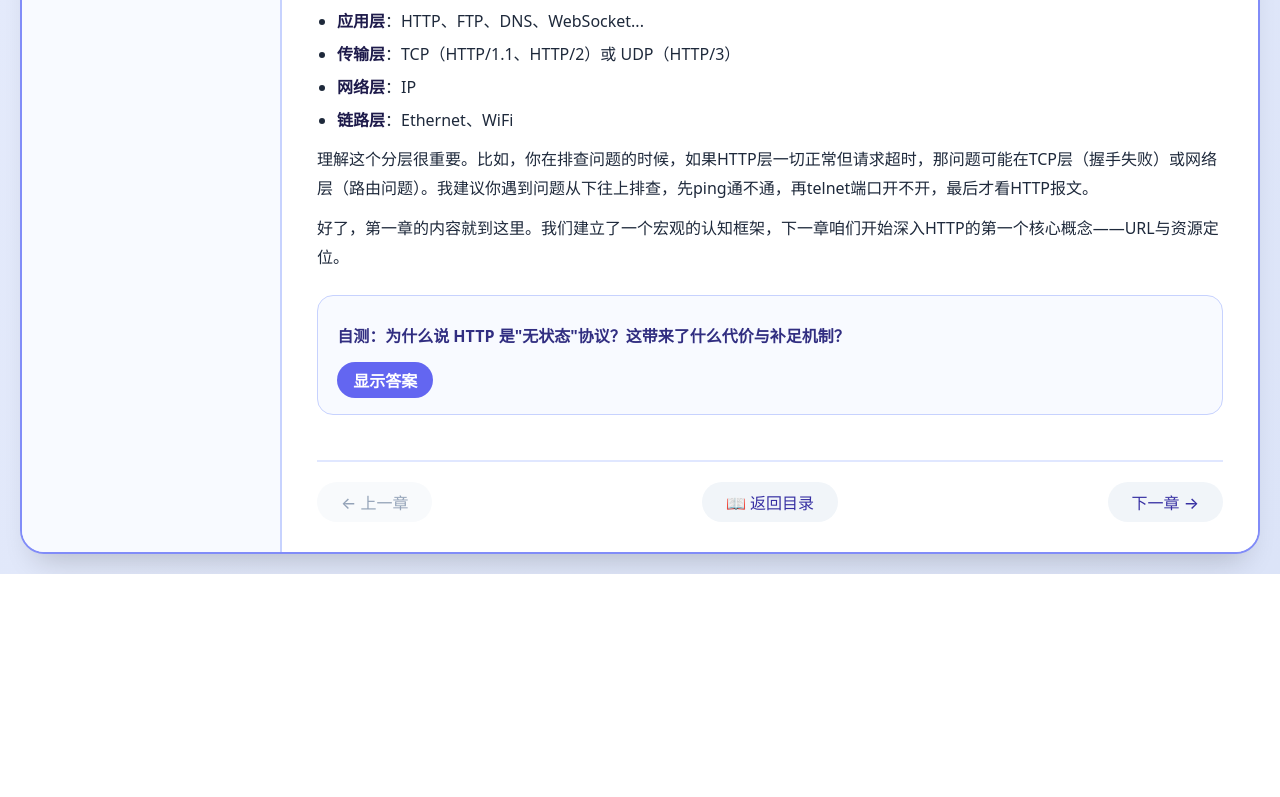
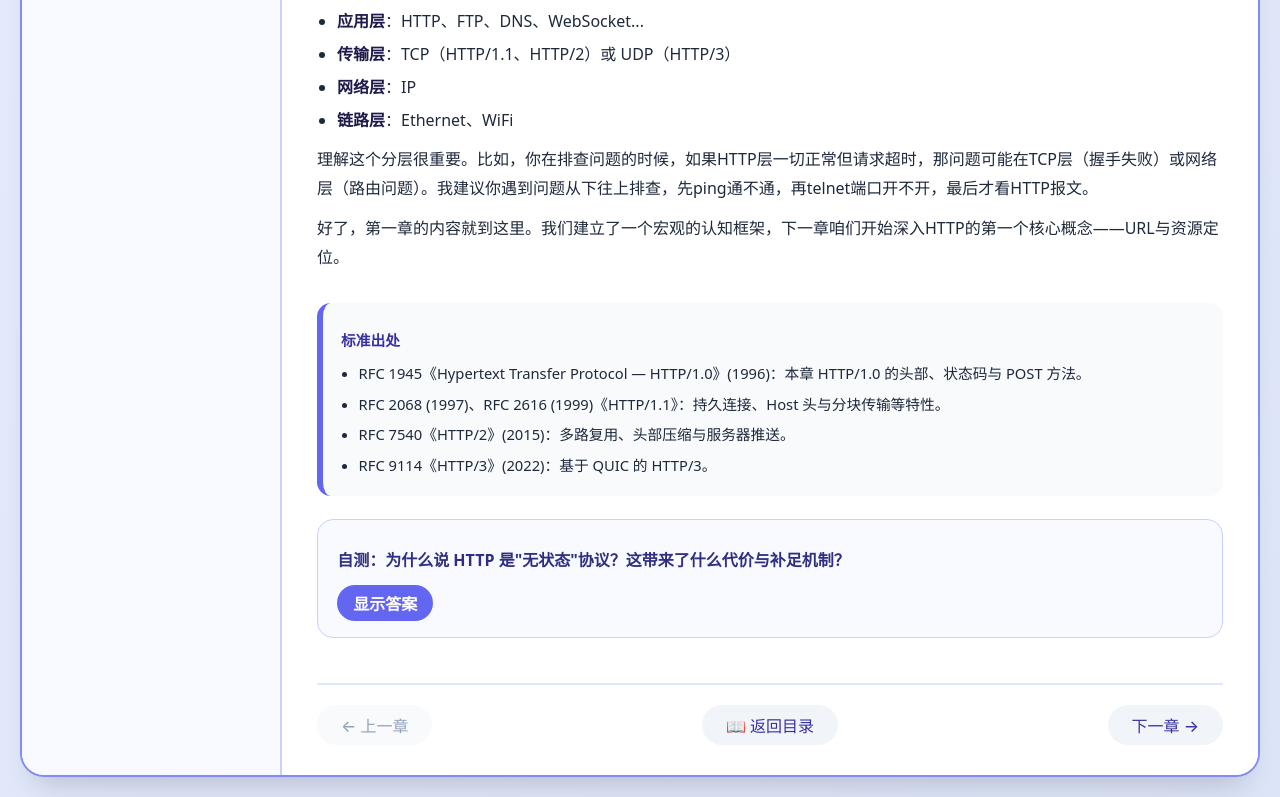
Before and after one commit to 1998x-stack/HTTP-protocol-tutorial, a plain HTML site: page 01.html in a window 1280 px wide. Shown: the part 2525-3322 px from the top of the page. Before the commit the page ends 3099 px from the top, so only its background shows below. Drawn offline with Linux system fonts and the light colour scheme.

Commit message:
docs(http-tutorial): 第1–3章补充标准出处（RFC 引用）

```diff
--- a/01.html
+++ b/01.html
@@ -308,6 +308,16 @@
 	<p>理解这个分层很重要。比如，你在排查问题的时候，如果HTTP层一切正常但请求超时，那问题可能在TCP层（握手失败）或网络层（路由问题）。我建议你遇到问题从下往上排查，先ping通不通，再telnet端口开不开，最后才看HTTP报文。</p>
 
 	<p>好了，第一章的内容就到这里。我们建立了一个宏观的认知框架，下一章咱们开始深入HTTP的第一个核心概念——URL与资源定位。</p>
+        <aside class="references" aria-label="标准出处">
+          <p class="ref-title">标准出处</p>
+          <ul>
+            <li>RFC 1945《Hypertext Transfer Protocol — HTTP/1.0》(1996)：本章 HTTP/1.0 的头部、状态码与 POST 方法。</li>
+            <li>RFC 2068 (1997)、RFC 2616 (1999)《HTTP/1.1》：持久连接、Host 头与分块传输等特性。</li>
+            <li>RFC 7540《HTTP/2》(2015)：多路复用、头部压缩与服务器推送。</li>
+            <li>RFC 9114《HTTP/3》(2022)：基于 QUIC 的 HTTP/3。</li>
+          </ul>
+        </aside>
+
         <aside class="self-check">
           <p class="q">自测：为什么说 HTTP 是"无状态"协议？这带来了什么代价与补足机制？</p>
           <button type="button" class="reveal" aria-expanded="false" aria-controls="ch1-a1">显示答案</button>
--- a/theme.css
+++ b/theme.css
@@ -230,3 +230,13 @@ figcaption .fig-no { font-weight: 700; color: #4338ca; }
     padding: 8px 24px; color: #94a3b8; font-weight: 500;
     border-radius: 40px; background: #f8fafc; cursor: default;
 }
+
+/* === 标准出处（参考资料） === */
+.references {
+    margin: 30px 0 14px; padding: 14px 18px;
+    background: #f8fafc; border-left: 6px solid #6366f1;
+    border-radius: 14px; font-size: 0.92rem; line-height: 1.7; color: #334155;
+}
+.references .ref-title { font-weight: 700; color: #3730a3; margin-bottom: 6px; }
+.references ul { margin: 0 0 0 1.1rem; }
+.references li { margin-bottom: 4px; }
```
Also changed, not shown: 02.html (+9 -0 lines), 03.html (+9 -0 lines).
